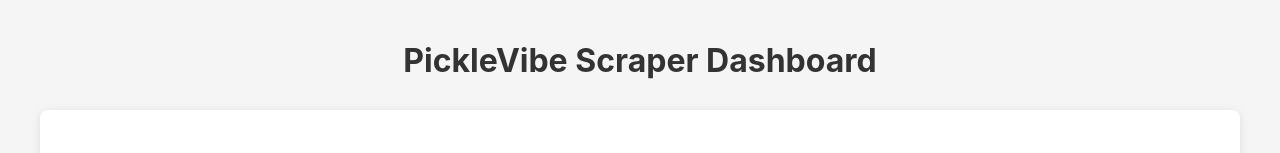
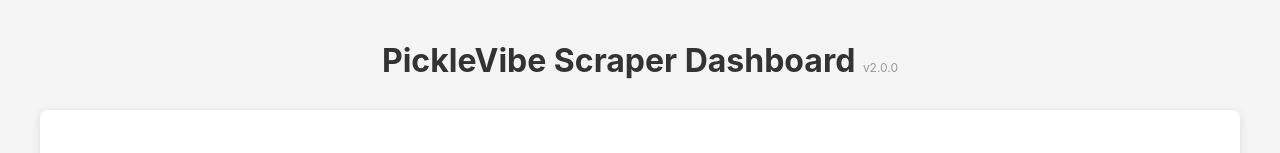
Before and after one commit to abbyabby3366/picklevibe-scraper, a website: page public/index.html in a window 1280 px wide. Shown: the top 153 px of the page. Drawn offline with Linux system fonts and the light colour scheme; no server answers.

Commit message:
chore: bump version to v2.0.0 with cancellation handling

```diff
--- a/package.json
+++ b/package.json
@@ -1,6 +1,6 @@
 {
   "name": "picklevibe-scraper",
-  "version": "1.0.0",
+  "version": "2.0.0",
   "description": "",
   "main": "index.js",
   "scripts": {
--- a/public/index.html
+++ b/public/index.html
@@ -197,7 +197,7 @@
     </style>
   </head>
   <body>
-    <h1>PickleVibe Scraper Dashboard</h1>
+    <h1>PickleVibe Scraper Dashboard <span style="font-size:12px;color:#999;font-weight:normal;">v2.0.0</span></h1>
 
     <div class="container">
       <h2>Control Panel</h2>
```
